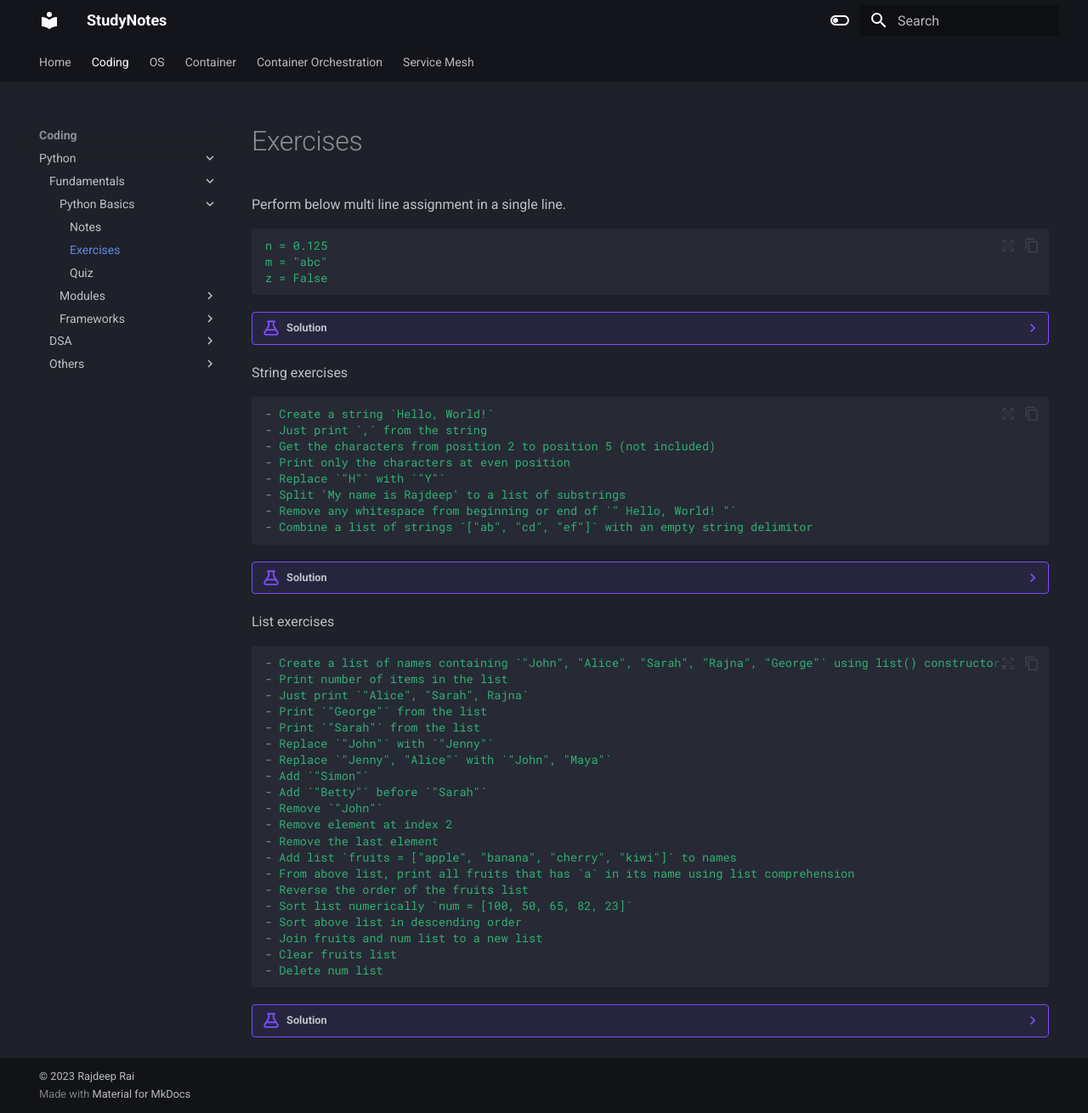
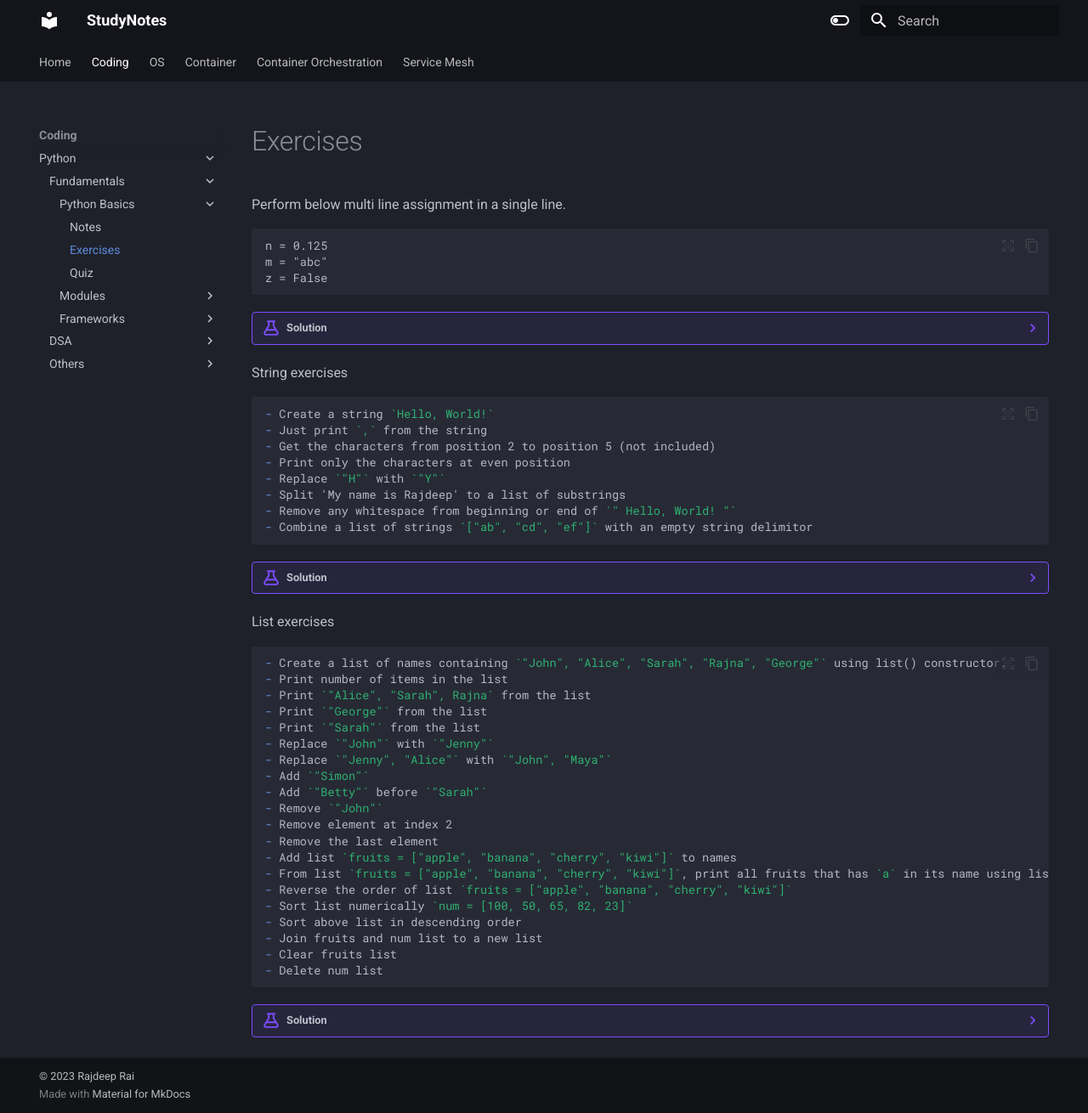
Before and after one commit to rajdyp/study-decks, an MkDocs documentation site: the page built from docs/python/fundamentals/python_exercises.md, in a window 1280 px wide and 1310 px high. Shown: the whole window at 85% size. Built offline with MkDocs 1.6.1 and Material for MkDocs 9.7.7, drawn with Linux system fonts in a browser that asks for light colours.

Commit message:
Update python_exercises.md

````diff
--- a/docs/python/fundamentals/python_exercises.md
+++ b/docs/python/fundamentals/python_exercises.md
@@ -1,6 +1,6 @@
 Perform below multi line assignment in a single line.
 
-``` yaml
+``` md
 n = 0.125
 m = "abc"
 z = False
@@ -20,7 +20,7 @@ z = False
 
 String exercises
 
-``` yaml
+``` md
 - Create a string `Hello, World!`
 - Just print `,` from the string
 - Get the characters from position 2 to position 5 (not included)
@@ -68,10 +68,10 @@ String exercises
 
 List exercises
 
-``` yaml
+``` md
 - Create a list of names containing `"John", "Alice", "Sarah", "Rajna", "George"` using list() constructor.
 - Print number of items in the list
-- Just print `"Alice", "Sarah", Rajna`
+- Print `"Alice", "Sarah", Rajna` from the list
 - Print `"George"` from the list
 - Print `"Sarah"` from the list
 - Replace `"John"` with `"Jenny"`
@@ -82,8 +82,8 @@ List exercises
 - Remove element at index 2
 - Remove the last element
 - Add list `fruits = ["apple", "banana", "cherry", "kiwi"]` to names
-- From above list, print all fruits that has `a` in its name using list comprehension
-- Reverse the order of the fruits list
+- From list `fruits = ["apple", "banana", "cherry", "kiwi"]`, print all fruits that has `a` in its name using list comprehension
+- Reverse the order of list `fruits = ["apple", "banana", "cherry", "kiwi"]`
 - Sort list numerically `num = [100, 50, 65, 82, 23]`
 - Sort above list in descending order
 - Join fruits and num list to a new list
@@ -101,7 +101,7 @@ List exercises
     print('\n2. Print number of items in the list\n')
     print(f"No of items: {len(names)}")
 
-    print('\n3. Just print `"Alice", "Sarah", Rajna`\n')
+    print('\n3. Print `"Alice", "Sarah", Rajna` from the list\n')
     print(names[1:4])
 
     print('\n4. Print `"George"` from the list\n')
@@ -143,11 +143,11 @@ List exercises
     names.extend(fruits)
     print(names)
 
-    print('\n14. From above list, print all fruits that has `a` in its name using list comprehension\n')
+    print('\n14. From list `fruits = ["apple", "banana", "cherry", "kiwi"]`, print all fruits that has `a` in its name using list comprehension\n')
     fruits = ["apple", "banana", "cherry", "kiwi"]
     print([fruit for fruit in fruits if "a" in fruit])
 
-    print('\n15. Reverse the order of the fruits list\n')
+    print('\n15. Reverse the order of list `fruits = ["apple", "banana", "cherry", "kiwi"]`\n')
     fruits.reverse()
     print(fruits)
 
````
